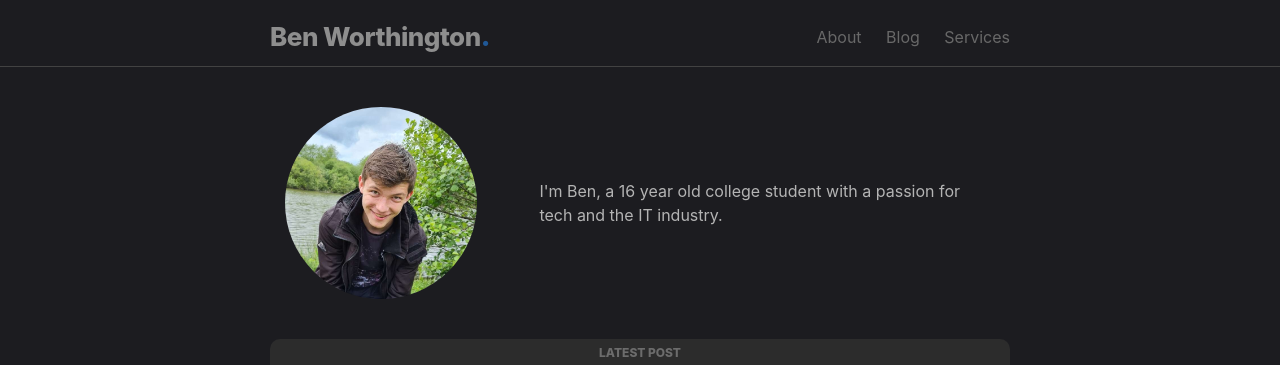
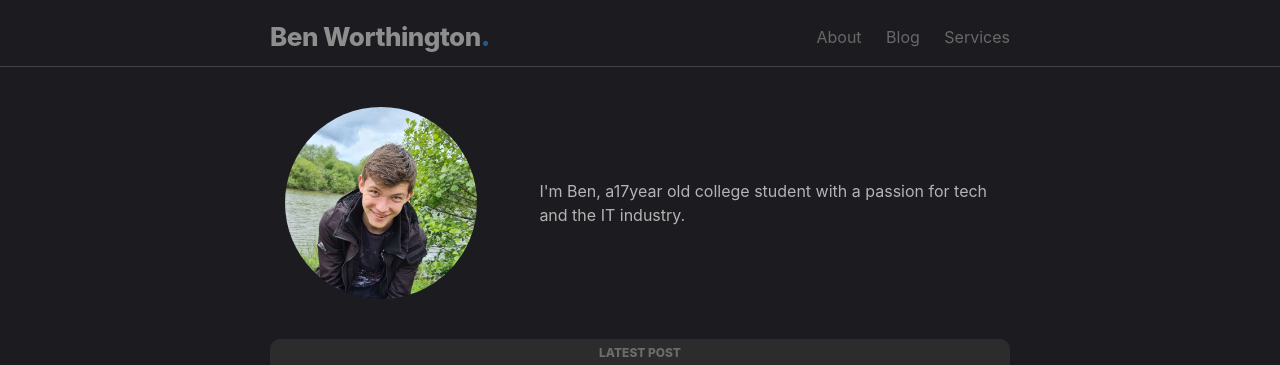
Before and after one commit to benwrth/blog, a Jekyll site: the page built from index.markdown, in a window 1280 px wide. Shown: the top 365 px of the page. Built offline with Jekyll 4.4.1, drawn with Linux system fonts in a browser that asks for light colours; some web fonts are replaced.

Commit message:
Make age variable

```diff
--- a/_config.yml
+++ b/_config.yml
@@ -30,6 +30,7 @@ twitter_username: benwrth
 github_username:  benwrth
 facebook_username:  benwrth
 instagram_username:  benwrth
+age: 17
 
 permalink: /:categories/:title/
 
--- a/index.markdown
+++ b/index.markdown
@@ -11,7 +11,7 @@ layout: home
         <img src="/assets/ben.jpg" class="profile-image">
       </td>
       <td class="post-table" width="75vw">
-      I'm Ben, a 16 year old college student with a passion for tech and the IT industry.
+      I'm Ben, a {{- site.age | escape -}} year old college student with a passion for tech and the IT industry.
       </td>
       </tr>
   </table>
```
Also changed, not shown: about.md (+1 -1 lines).
